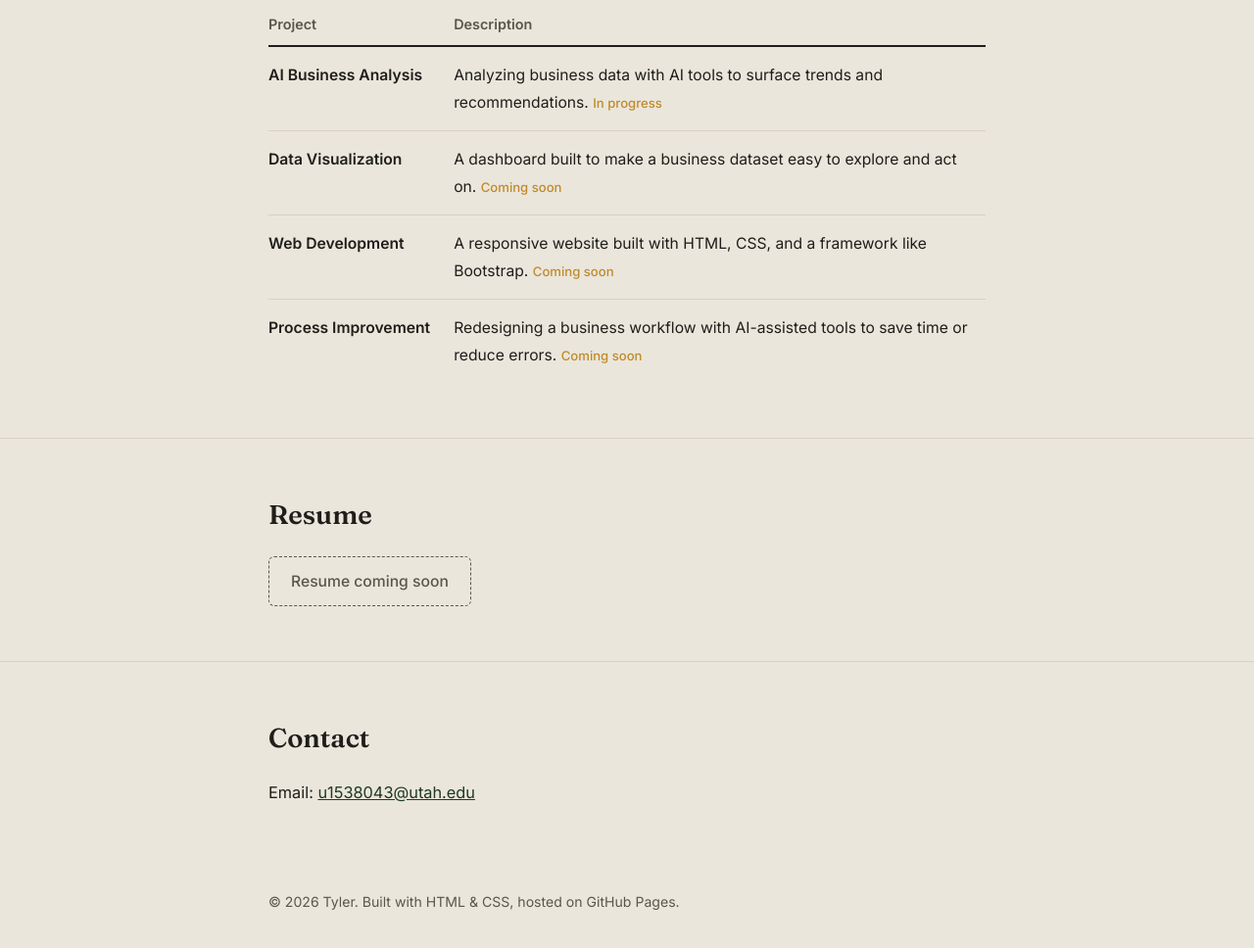
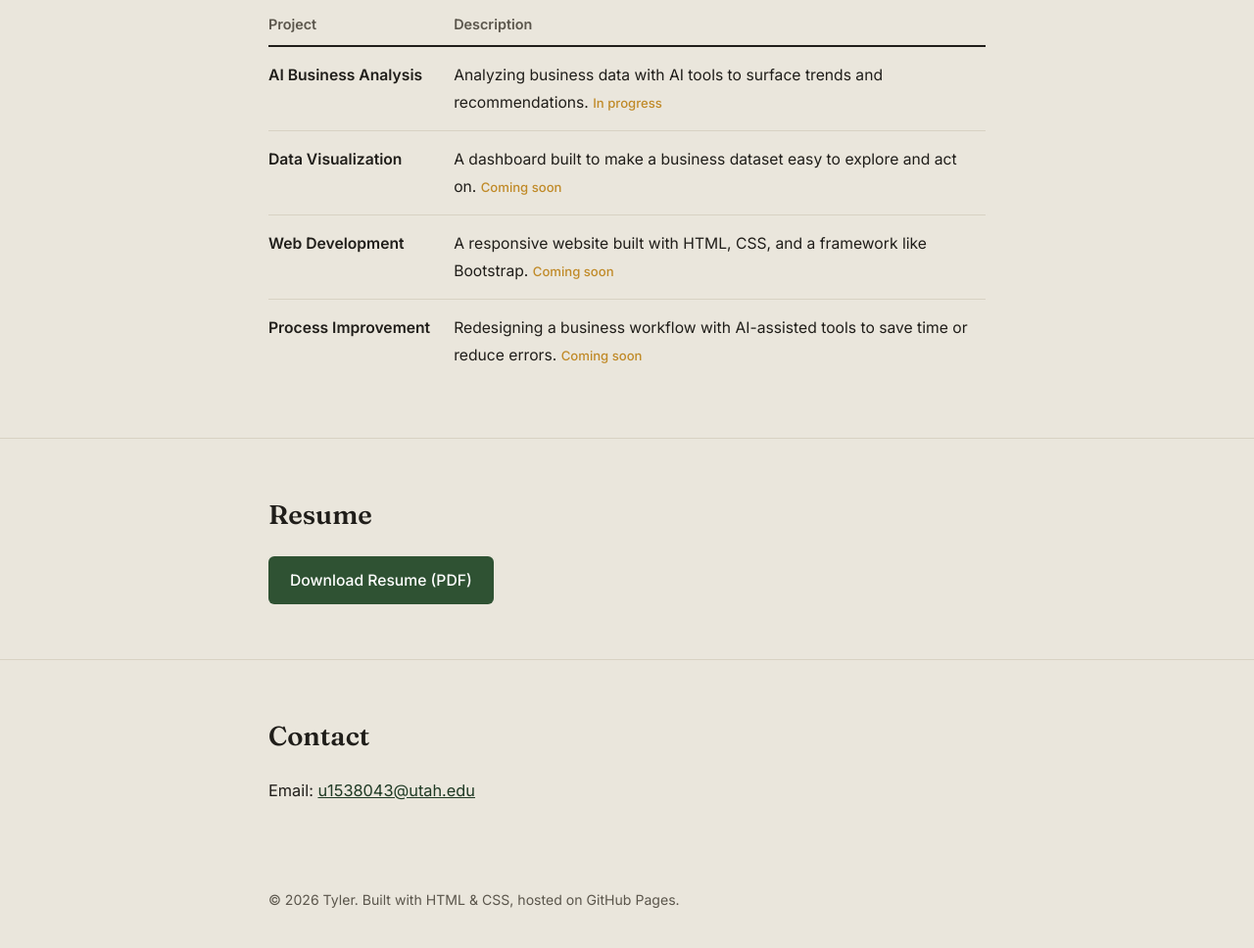
Before and after one commit to tylermason06-dotcom/tylermason.github.io, a plain HTML site: page index.html in a window 1280 px wide. Shown: the part 1097-2065 px from the top of the page at 98% size. Drawn offline with Linux system fonts and the light colour scheme.

Commit message:
Update index.html

```diff
--- a/index.html
+++ b/index.html
@@ -313,12 +313,7 @@
 <section id="resume">
   <div class="wrap">
     <h2>Resume</h2>
-    <!--
-      Once you have a PDF resume, upload it to this repo (e.g. resume.pdf)
-      and swap the line below for:
-      <a class="btn" href="resume.pdf" download>Download Resume (PDF)</a>
-    -->
-    <span class="btn pending">Resume coming soon</span>
+     <a class="btn" href="resume.pdf" download>Download Resume (PDF)</a>
   </div>
 </section>
 
```
